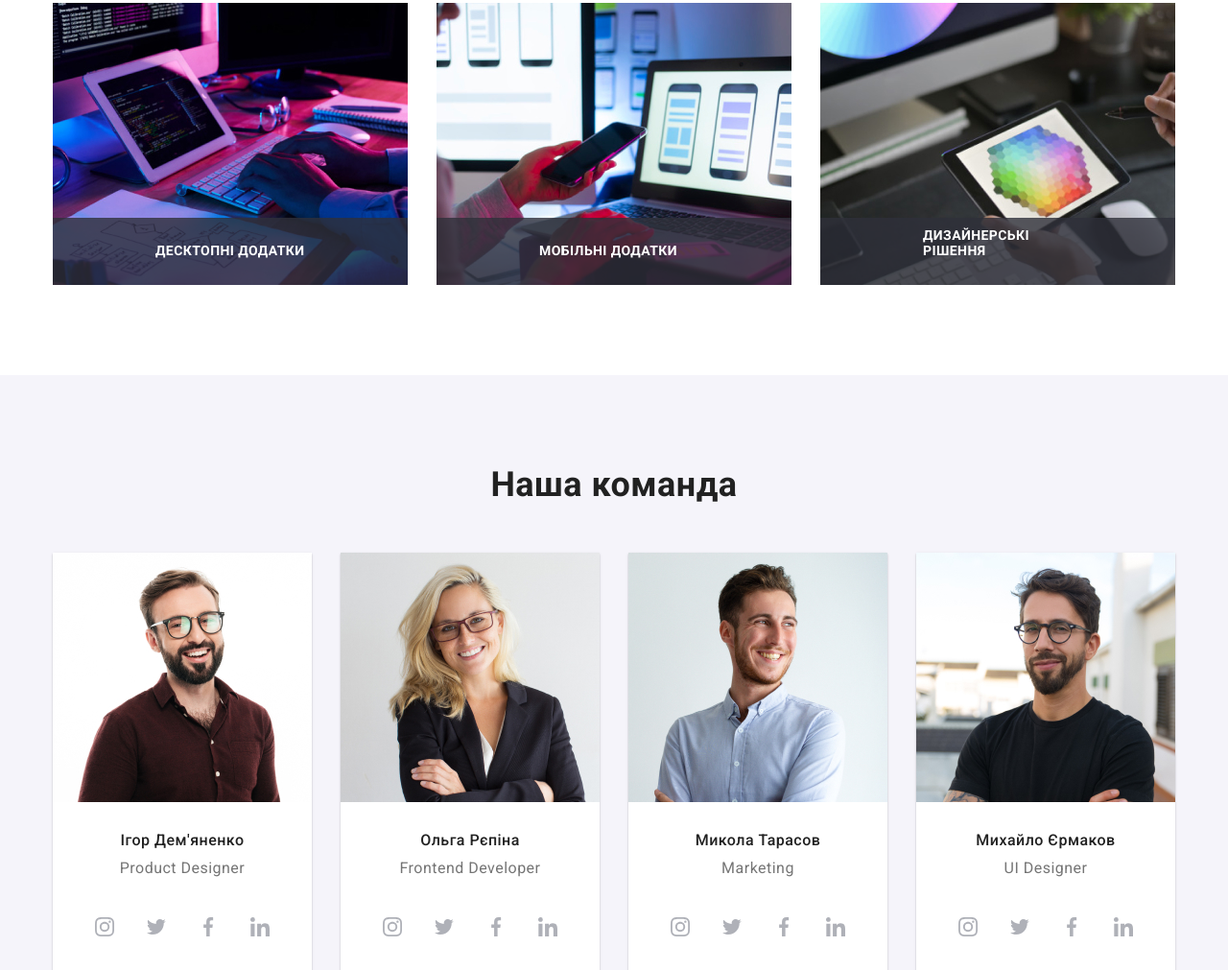
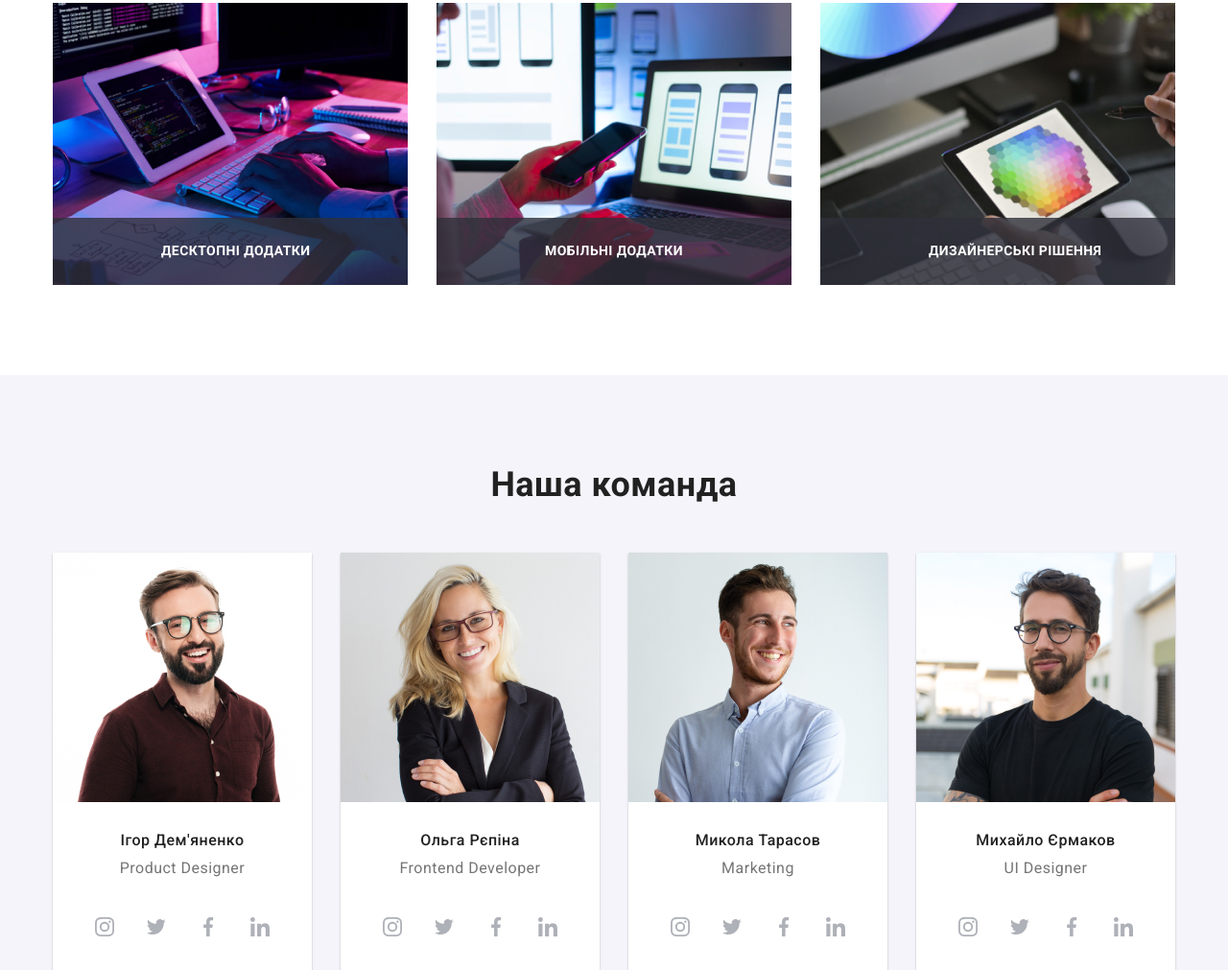
Before and after one commit to Skaart77/goit-markup-hw-05, a plain HTML site: page index.html in a window 1280 px wide. Shown: the part 1300-2311 px from the top of the page at 96% size. Drawn offline with nearby package versions, Linux system fonts and the light colour scheme.

Commit message:
виправив текст

```diff
--- a/css/styles.css
+++ b/css/styles.css
@@ -274,15 +274,16 @@ gap: 30px;}
 }
 
 .text-service{
-
 position: absolute;
+white-space: nowrap;
 font-weight: 700;
 font-size: 14px;
 line-height: 1.14;
 letter-spacing: 0.03em;
 text-transform: uppercase;
+text-align: center;
 bottom: 0;
-padding: 27px 107px;
+padding: 27px 113px;
 color: var(--primary-white-color);
 
 }
```
